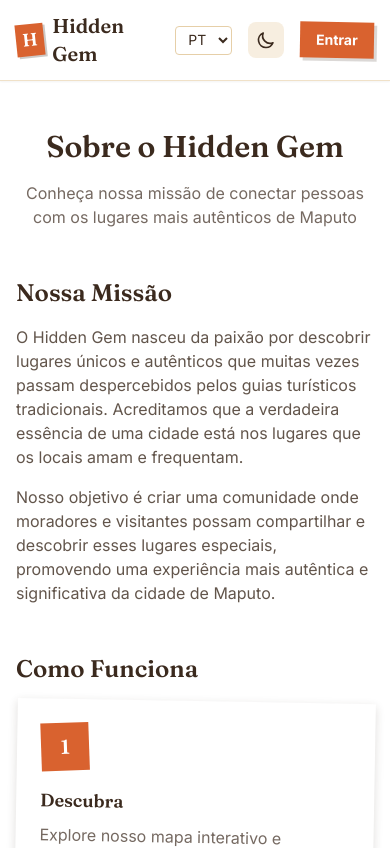
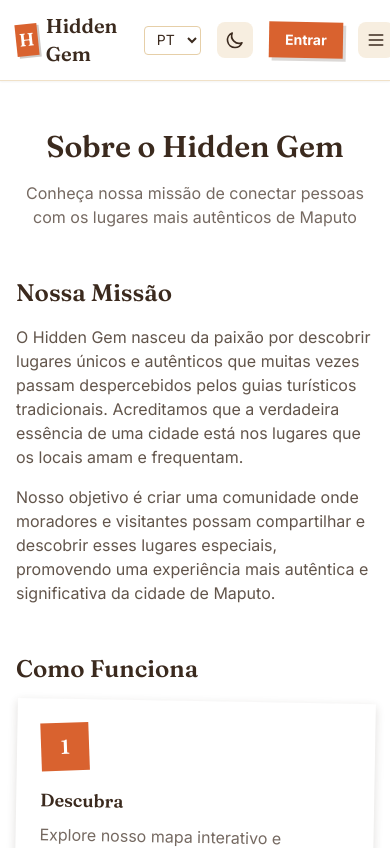
Before and after one commit to hugomatimbe/hidden-gem, a Next.js app: page /about in a window 390 px wide. Shown: the top 848 px of the page. Built offline with nearby package versions, Linux system fonts and the light colour scheme; no server answers.

Commit message:
Fix mobile nav, build errors, and broken photo extensions

```diff
--- a/src/components/ImageUpload.tsx
+++ b/src/components/ImageUpload.tsx
@@ -171,7 +171,7 @@
                 className="w-full h-24 object-cover"
                 onError={(e) => {
                   console.error('Image load error:', image);
-                  (e.target as HTMLImageElement).src = '/images/placeholder.png';
+                  (e.target as HTMLImageElement).src = '/images/placeholder.svg';
                 }}
               />
               <button
--- a/src/components/Layout.tsx
+++ b/src/components/Layout.tsx
@@ -37,10 +37,20 @@
   const { user, logout } = useAuth();
   const router = useRouter();
   const [menuOpen, setMenuOpen] = useState(false);
+  const [mobileMenuOpen, setMobileMenuOpen] = useState(false);
   const menuRef = useRef<HTMLDivElement>(null);
 
   const resolvedUrl = url ? absoluteUrl(url) : `${getSiteUrl()}${router.asPath.split('?')[0].split('#')[0]}`;
   const resolvedImage = image ? absoluteUrl(image) : undefined;
+
+  // Close the mobile menu automatically on navigation — otherwise it stays
+  // open over the new page after tapping a link.
+  useEffect(() => {
+    const handleRouteChange = () => setMobileMenuOpen(false);
+    router.events.on('routeChangeComplete', handleRouteChange);
+    return () => router.events.off('routeChangeComplete', handleRouteChange);
+    // eslint-disable-next-line react-hooks/exhaustive-deps
+  }, []);
 
   useEffect(() => {
     const handleClickOutside = (e: MouseEvent) => {
@@ -183,8 +193,53 @@
                   </a>
                 </Link>
               )}
+
+              {/* Below md, the nav links and search box above are hidden —
+                  this button + panel is the only way to reach them. */}
+              <button
+                onClick={() => setMobileMenuOpen((open) => !open)}
+                className="md:hidden p-2 rounded-lg bg-sand-100 dark:bg-ink-700 hover:bg-sand-200 dark:hover:bg-ink-700/70 transition-colors"
+                aria-label={t('nav.menu')}
+                aria-expanded={mobileMenuOpen}
+              >
+                {mobileMenuOpen ? (
+                  <svg className="w-5 h-5" fill="none" stroke="currentColor" viewBox="0 0 24 24">
+                    <path strokeLinecap="round" strokeLinejoin="round" strokeWidth={2} d="M6 18L18 6M6 6l12 12" />
+                  </svg>
+                ) : (
+                  <svg className="w-5 h-5" fill="none" stroke="currentColor" viewBox="0 0 24 24">
+                    <path strokeLinecap="round" strokeLinejoin="round" strokeWidth={2} d="M4 6h16M4 12h16M4 18h16" />
+                  </svg>
+                )}
+              </button>
             </div>
           </div>
+
+          {mobileMenuOpen && (
+            <div className="md:hidden border-t border-sand-200 dark:border-ink-700 px-4 py-4 space-y-4">
+              <SearchBox className="block sm:hidden" />
+
+              <nav className="flex flex-col space-y-3">
+                <Link href="/c/maputo">
+                  <a className="text-ink/70 dark:text-sand-200 hover:text-primary dark:hover:text-primary-300 font-medium">{t('nav.explore')}</a>
+                </Link>
+                <Link href="/photos">
+                  <a className="text-ink/70 dark:text-sand-200 hover:text-primary dark:hover:text-primary-300 font-medium">{t('nav.photos')}</a>
+                </Link>
+                <Link href="/submit">
+                  <a className="text-ink/70 dark:text-sand-200 hover:text-primary dark:hover:text-primary-300 font-medium">{t('nav.add')}</a>
+                </Link>
+                <Link href="/about">
+                  <a className="text-ink/70 dark:text-sand-200 hover:text-primary dark:hover:text-primary-300 font-medium">{t('nav.about')}</a>
+                </Link>
+                {user?.isAdmin && (
+                  <Link href="/admin">
+                    <a className="text-primary hover:text-primary-600 font-medium">{t('nav.admin')}</a>
+                  </Link>
+                )}
+              </nav>
+            </div>
+          )}
         </header>
 
         <VerifyEmailBanner />
--- a/src/contexts/LanguageContext.tsx
+++ b/src/contexts/LanguageContext.tsx
@@ -19,6 +19,7 @@
   'nav.login': 'Entrar',
   'nav.logout': 'Sair',
   'nav.admin': 'Admin',
+  'nav.menu': 'Menu',
   'nav.profile': 'Perfil',
   'nav.photos': 'Fotos',
 
@@ -581,6 +582,7 @@
   'nav.login': 'Login',
   'nav.logout': 'Logout',
   'nav.admin': 'Admin',
+  'nav.menu': 'Menu',
   'nav.profile': 'Profile',
   'nav.photos': 'Photos',
 
--- a/src/pages/api/upload-images.ts
+++ b/src/pages/api/upload-images.ts
@@ -10,6 +10,22 @@
 };
 
 const uploadDir = path.join(process.cwd(), 'public', 'uploads');
+
+// formidable's `keepExtensions: true` blindly reuses whatever suffix the
+// client's filename happened to have. Photos saved from some sites/apps end
+// up with browser-assigned filenames like "abc123.com" or "xyz.to" (picked
+// up from the source URL, not a real file extension) — those aren't
+// recognized image extensions, so Next's static file server won't serve them
+// with an image Content-Type and the <img> tag fails to render (showing the
+// alt text instead, as if the image were missing). To avoid this, we ignore
+// the client filename entirely and derive the extension from the detected
+// MIME type instead, which `filter` below has already confirmed is an image.
+const MIME_EXTENSIONS: Record<string, string> = {
+  'image/jpeg': '.jpg',
+  'image/jpg': '.jpg',
+  'image/png': '.png',
+  'image/webp': '.webp',
+};
 
 export default async function handler(req: NextApiRequest, res: NextApiResponse) {
   if (req.method !== 'POST') {
@@ -24,7 +40,7 @@
 
     const form = new IncomingForm({
       uploadDir,
-      keepExtensions: true,
+      keepExtensions: false,
       maxFileSize: 5 * 1024 * 1024, // 5MB
       filter: (part) => {
         return part.mimetype?.startsWith('image/') || false;
@@ -47,8 +63,14 @@
 
       fileArray.forEach((file) => {
         if (file && file.filepath) {
-          // Generate public URL for the uploaded file
-          const filename = path.basename(file.filepath);
+          // Rename the file formidable wrote (extensionless, since
+          // keepExtensions is off above) to have a real image extension
+          // based on its actual MIME type.
+          const properExt = MIME_EXTENSIONS[file.mimetype || ''] || '.jpg';
+          const finalPath = `${file.filepath}${properExt}`;
+          fs.renameSync(file.filepath, finalPath);
+
+          const filename = path.basename(finalPath);
           const publicUrl = `/uploads/${filename}`;
           imageUrls.push(publicUrl);
         }
```
Also changed, not shown: 1 other file (tests, documents, lock files or other folders).
